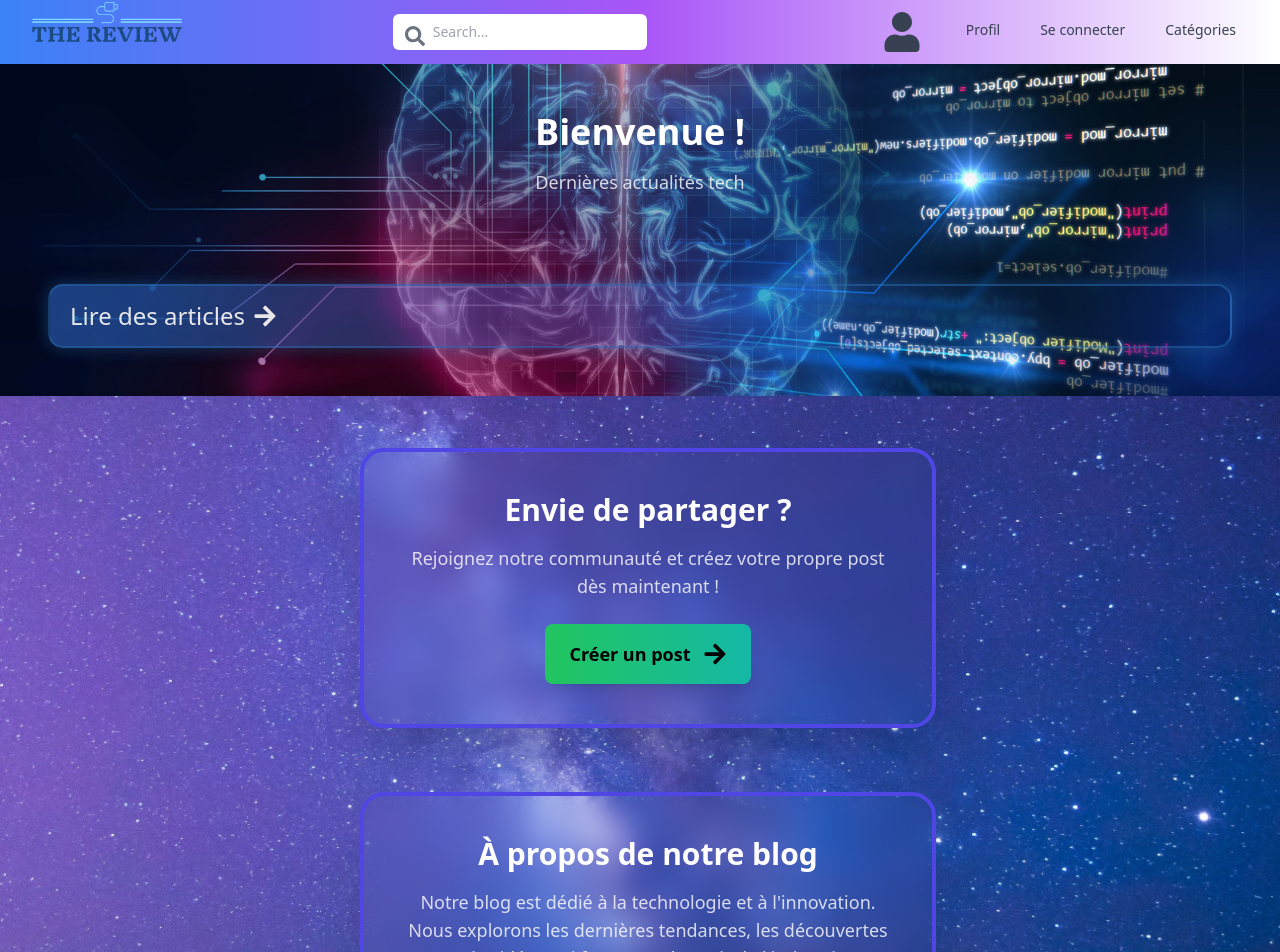
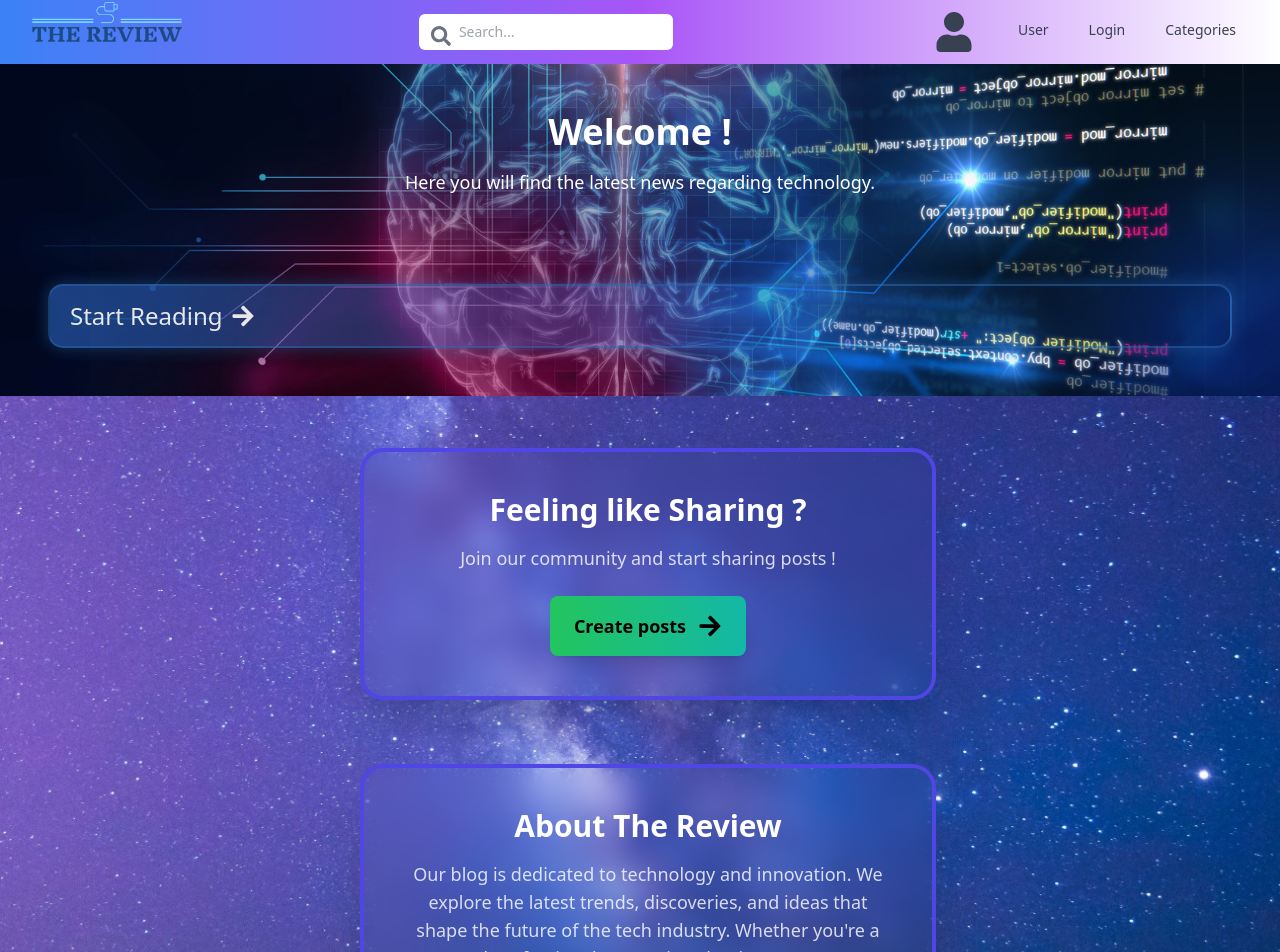
Before and after one commit to Marvindje/The-review-perso, a React (Vite) app in the folder frontend/: page / in a window 1280 px wide. Shown: the top 952 px of the page. Built offline with nearby package versions, Linux system fonts and the light colour scheme.

Commit message:
site traduit en anglais , optimisation de la navbar

```diff
--- a/frontend/src/components/NavBar.jsx
+++ b/frontend/src/components/NavBar.jsx
@@ -58,28 +58,29 @@ function Navbar({ onLogoClick }) {
 ) : (
   <FaUser className="w-10 h-10 mr-4 text-gray-700" />
 )}
-    {/* TODO: change here */}
-            <div className="relative group flex">
-  <Link to="/profil" className="text-gray-700 hover:bg-gray-700 hover:text-white px-3 py-2 rounded-md text-sm font-medium transition-all duration-300 ease-in-out transform hover:scale-105">Profil</Link>
-  <div className="absolute left-0 w-48 mt-2 py-2 bg-white rounded-lg shadow-xl hidden group-hover:block z-10 max-w-full overflow-y-auto border border-gray-200">
-    <Link to="/" className={linkClasses}>Accueil</Link>
-    <Link to="/mon-profil" className={linkClasses}>Profil</Link>
-    <Link to="/mes-posts" className={linkClasses}>Posts</Link>
-    <Link to="/creer-post" className={linkClasses}>Créer un Post</Link>
+
+   <div className="relative group flex">
+  <Link to="/user" className="text-gray-700 hover:bg-gray-700 hover:text-white px-3 py-2 rounded-md text-sm font-medium">User</Link>
+  <div className="absolute left-0 w-38 mt-2 py-2 bg-white rounded-lg shadow-xl hidden group-hover:block z-10 overflow-hidden">
+    <Link to="/" className={linkClasses}>Home</Link>
+    <Link to="/mon-profil" className={linkClasses}>My Profile</Link>
+    <Link to="/mes-posts" className={linkClasses}>My Posts</Link>
+    <Link to="/creer-post" className={linkClasses}>Create Posts</Link>
   </div>
 </div>
+
               <div className="relative group flex">
-                <Link to="/login" className="text-gray-700 hover:bg-gray-700 hover:text-white px-3 py-2 rounded-md text-sm font-medium transition-all duration-300 ease-in-out transform hover:scale-105">Se connecter</Link>
+                <Link to="/login" className="text-gray-700 hover:bg-gray-700 hover:text-white px-3 py-2 rounded-md text-sm font-medium transition-all duration-300 ease-in-out transform hover:scale-105">Login</Link>
               </div>
               <div className="relative group flex">
-                <Link to="/categories" className="text-gray-700 hover:bg-gray-700 hover:text-white px-3 py-2 rounded-md text-sm font-medium transition-all duration-300 ease-in-out transform hover:scale-105">Catégories</Link>
+                <Link to="/categories" className="text-gray-700 hover:bg-gray-700 hover:text-white px-3 py-2 rounded-md text-sm font-medium transition-all duration-300 ease-in-out transform hover:scale-105">Categories</Link>
                 <div className="absolute right-0 w-48 mt-2 py-2 bg-white rounded-lg shadow-xl hidden group-hover:block z-10 max-w-full overflow-y-auto border border-gray-200">
-                  <Link to="/categorie/developpement-web" className={linkClasses}>Dev Web</Link>
-                  <Link to="/categorie/intelligence-artificielle" className={linkClasses}>IA</Link>
+                  <Link to="/categorie/developpement-web" className={linkClasses}>Web Dev</Link>
+                  <Link to="/categorie/intelligence-artificielle" className={linkClasses}>AI</Link>
                   <Link to="/categorie/hardware" className={linkClasses}>Hardware</Link>
-                  <Link to="/categorie/logiciels" className={linkClasses}>Logiciels</Link>
+                  <Link to="/categorie/logiciels" className={linkClasses}>Software</Link>
                   <Link to="/categorie/cybersecurite" className={linkClasses}>CyberSec</Link>
-                  <Link to="/categorie/carrieres-technos" className={linkClasses}>Carrières Tech</Link>
+                  <Link to="/categorie/carrieres-technos" className={linkClasses}>Careers</Link>
                 </div>
               </div>
             </div>
--- a/frontend/src/pages/CarrieresTechnos.jsx
+++ b/frontend/src/pages/CarrieresTechnos.jsx
@@ -4,7 +4,7 @@ import ArticleSection from '../components/ArticleSection';
 import carrieresTechImage from '../assets/Deep-Tech-1.jpeg'; // Importation de l'image Deep-Tech-1.jpeg
 
 const CarrieresTechnos = () => {
-  return <ArticleSection title="Carrières et Technologies" image={carrieresTechImage} />;
+  return <ArticleSection title="Tech careers" image={carrieresTechImage} />;
 };
 
 export default CarrieresTechnos;
--- a/frontend/src/pages/Contact.jsx
+++ b/frontend/src/pages/Contact.jsx
@@ -27,7 +27,7 @@ function Contact() {
           animate={{ scale: 1 }}
           transition={{ duration: 0.5 }}
         >
-          Contactez-nous
+          Contact us
         </motion.h1>
         <form className="w-full" onSubmit={handleSubmit(onSubmit)}>
           <div className="mb-4 flex items-center">
@@ -36,9 +36,9 @@ function Contact() {
               {...register('name', { required: true })}
               className="shadow appearance-none border rounded w-full py-2 px-3 text-gray-700 leading-tight focus:outline-none focus:shadow-outline"
               type="text"
-              placeholder="Votre nom"
+              placeholder="Your name"
             />
-            {errors.name && <p>Ce champ est requis</p>}
+            {errors.name && <p>This field is required</p>}
           </div>
           <div className="mb-4 flex items-center">
             <FaEnvelope className="text-blue-500 mr-2" />
@@ -46,22 +46,22 @@ function Contact() {
               {...register('email', { required: true, pattern: /^\S+@\S+$/i })}
               className="shadow appearance-none border rounded w-full py-2 px-3 text-gray-700 leading-tight focus:outline-none focus:shadow-outline"
               type="email"
-              placeholder="Votre email"
+              placeholder="Your email"
             />
-            {errors.email && <p>Email invalide</p>}
+            {errors.email && <p>Please enter a valid email adress</p>}
           </div>
           <div className="mb-4 flex items-start">
             <FaPen className="text-blue-500 mr-2 mt-2" />
             <textarea
               {...register('message', { required: true })}
               className="shadow appearance-none border rounded w-full py-2 px-3 text-gray-700 leading-tight focus:outline-none focus:shadow-outline"
-              placeholder="Votre message"
+              placeholder="Your message"
             />
-            {errors.message && <p>Ce champ est requis</p>}
+            {errors.message && <p>This field is required</p>}
           </div>
           <div className="flex items-center justify-between">
             <button className="bg-blue-500 hover:bg-blue-700 text-white font-bold py-2 px-4 rounded focus:outline-none focus:shadow-outline" type="submit">
-              Envoyer
+              Send
             </button>
           </div>
         </form>
--- a/frontend/src/pages/CreerPosts.jsx
+++ b/frontend/src/pages/CreerPosts.jsx
@@ -91,12 +91,12 @@ function CreerPosts() {
         >
             <ToastContainer />
             <motion.h1
-                className="custom-h1 w-3/4 mx-auto text-5xl font-bold mb-6 p-5 rounded-lg shadow-md bg-gradient-to-r from-blue-500 via-purple-500 to-transparent text-white border border-indigo-400 hover:shadow-lg transform hover:scale-105 hover:rotate-3 transition-transform duration-300 ease-in-out cursor-pointer relative"
+                  className="w-3/4 mx-auto text-4xl font-semibold text-white mb-6 p-5 rounded-lg shadow-md bg-transparent border border-blue-500 hover:shadow-lg transition-shadow duration-300 ease-in-out backdrop-blur-md"
                 initial={{ x: "-100vw" }}
                 animate={{ x: 0 }}
                 transition={{ duration: 1 }}
             >
-                Partagez vos pensées avec le monde !
+Share your thoughts with the world !
             </motion.h1>
 
             <motion.div
--- a/frontend/src/pages/CyberSecurite.jsx
+++ b/frontend/src/pages/CyberSecurite.jsx
@@ -4,7 +4,7 @@ import cyberSecuriteImage from '../assets/cyber-secu.jpeg';
 import ArticleSection from '../components/ArticleSection';
 
 const CyberSecurite = () => {
-  return <ArticleSection title="Cyber Sécurité" image={cyberSecuriteImage} />;
+  return <ArticleSection title="Cybersecurity" image={cyberSecuriteImage} />;
 };
 
 export default CyberSecurite;
--- a/frontend/src/pages/DeveloppementWeb.jsx
+++ b/frontend/src/pages/DeveloppementWeb.jsx
@@ -4,7 +4,7 @@ import ArticleSection from '../components/ArticleSection';
 import devWebImage from '../assets/dev-web.jpeg';
 
 const DeveloppementWeb = () => {
-  return <ArticleSection title="Développement Web" image={devWebImage} />;
+  return <ArticleSection title="Web development" image={devWebImage} />;
 };
 
 export default DeveloppementWeb;
--- a/frontend/src/pages/Homepage.jsx
+++ b/frontend/src/pages/Homepage.jsx
@@ -32,8 +32,8 @@ function HomePage() {
                 boxShadow: "0 0 20px 5px rgba(255, 255, 255, 0.6)",
             }}
         >
-            <h1 className="font-bold text-4xl text-white mb-4">Bienvenue !</h1>
-            <p className="text-lg text-white mb-6 opacity-80">Dernières actualités tech</p>
+            <h1 className="font-bold text-4xl text-white mb-4">Welcome !</h1>
+            <p className="text-lg text-white mb-6 opacity-100">Here you will find the latest news regarding technology.</p>
             <a
                 href="/blog"
                 className="self-stretch mt-16 px-5 py-3 shadow-lg rounded-lg text-white bg-gradient-to-r from-blue-500-opacity-50 to-indigo-500-opacity-150 transform transition-transform duration-500 ease-in-out hover:shadow-2xl active:scale-90 flex items-center opacity-90"
@@ -51,7 +51,7 @@ function HomePage() {
                     border: '2px solid rgba(43, 108, 176, 1)'
                 }}
             >
-                Lire des articles <FaArrowRight className="ml-2" />
+                Start Reading <FaArrowRight className="ml-2" />
             </a>
         </motion.div>
 
@@ -63,14 +63,14 @@ function HomePage() {
         >
             <motion.div
                 className="bg-transparent border-4 border-indigo-600 shadow-2xl rounded-3xl p-10 mx-2 w-full transition-shadow duration-500 ease-in-out hover:shadow-3xl backdrop-blur-md"
-                whileHover={{ scale: 1.02, boxShadow: "0 8px 20px rgba(0, 0, 0, 0.2)" }}
+                whileHover={{ boxShadow: "0 8px 20px rgba(0, 0, 0, 0.2)" }}
                 initial={{ rotate: 0 }}
                 animate={{ rotate: 0 }}
                 transition={{ duration: 0.3 }}
             >
                 <div className="mx-auto text-center">
-                    <h2 className="font-bold text-3xl text-white mb-4">Envie de partager ?</h2>
-                    <p className="text-lg text-white mb-6 opacity-80">Rejoignez notre communauté et créez votre propre post dès maintenant !</p>
+                    <h2 className="font-bold text-3xl text-white mb-4">Feeling like Sharing ?</h2>
+                    <p className="text-lg text-white mb-6 opacity-80">Join our community and start sharing posts !</p>
                     <motion.div
                         whileHover={{ scale: 1.1 }}
                         whileTap={{ scale: 0.9 }}
@@ -79,7 +79,7 @@ function HomePage() {
                             to="/creer-post"
                             className="inline-flex items-center px-6 py-4 shadow-lg rounded-lg font-semibold text-lg bg-gradient-to-r from-green-500 to-teal-500 hover:from-teal-500 hover:to-green-500 transform transition-transform duration-300 ease-in-out hover:scale-105 hover:-rotate-2"
                         >
-                            Créer un post
+                            Create posts
                             <FaArrowRight className="ml-3 text-2xl" />
                         </Link>
                     </motion.div>
@@ -95,15 +95,15 @@ function HomePage() {
         >
             <motion.div
                  className="bg-transparent border-4 border-indigo-600 shadow-2xl rounded-3xl p-10 mx-2 w-full transition-shadow duration-500 ease-in-out hover:shadow-3xl backdrop-blur-md"
-                whileHover={{ scale: 1.05, boxShadow: "0 8px 20px rgba(0, 0, 0, 0.2)" }}
+                whileHover={{  boxShadow: "0 8px 20px rgba(0, 0, 0, 0.2)" }}
                 initial={{ rotate: 0 }}
                 animate={{ rotate: 0 }}
-                transition={{ duration: 0.3 }}
+                transition={{ duration: 0.5 }}
             >
                 <div className="mx-auto text-center">
-                    <h2 className="font-bold text-3xl text-white mb-4">À propos de notre blog</h2>
+                    <h2 className="font-bold text-3xl text-white mb-4">About The Review</h2>
                     <p className="text-lg text-white mb-6 opacity-80">
-                        Notre blog est dédié à la technologie et à l'innovation. Nous explorons les dernières tendances, les découvertes et les idées qui façonnent l'avenir de l'industrie technologique. Que vous soyez un professionnel chevronné ou un débutant curieux, notre contenu est conçu pour vous inspirer et vous informer. Nous couvrons une gamme de sujets, y compris le développement web, l'intelligence artificielle, le matériel, les logiciels, la cybersécurité, et bien plus encore. Rejoignez notre communauté et découvrez le monde passionnant de la technologie avec nous !
+                    Our blog is dedicated to technology and innovation. We explore the latest trends, discoveries, and ideas that shape the future of the tech industry. Whether you're a seasoned professional or a curious beginner, our content is designed to inspire and inform you. We cover a range of topics, including web development, artificial intelligence, hardware, software, cybersecurity, and much more. Join our community and explore the exciting world of technology with us !
                     </p>
                 </div>
             </motion.div>
--- a/frontend/src/pages/IntelligenceArtificielle.jsx
+++ b/frontend/src/pages/IntelligenceArtificielle.jsx
@@ -4,7 +4,7 @@ import ArticleSection from '../components/ArticleSection';
 import aiImage from '../assets/maxresdefault.jpeg';
 
 const IntelligenceArtificielle = () => {
-  return <ArticleSection title=" Intelligence Artificielle" image={aiImage} />;
+  return <ArticleSection title="Artificial Intelligence" image={aiImage} />;
 };
 
 export default IntelligenceArtificielle;
--- a/frontend/src/pages/Logiciels.jsx
+++ b/frontend/src/pages/Logiciels.jsx
@@ -3,7 +3,7 @@ import ArticleSection from '../components/ArticleSection';
 import softwareImage from '../assets/logiciel.jpeg';
 
 const Logiciels = () => {
-  return <ArticleSection title="Logiciels" image={softwareImage} />;
+  return <ArticleSection title="Software" image={softwareImage} />;
 };
 
 export default Logiciels;
--- a/frontend/src/pages/MesPosts.jsx
+++ b/frontend/src/pages/MesPosts.jsx
@@ -80,13 +80,14 @@ function MesPosts() {
 >
 
 <motion.h1
-            className="w-3/4 mx-auto text-4xl font-semibold text-gray-700 mb-6 p-5 rounded-lg shadow-md bg-gray-100 border border-gray-300 hover:shadow-lg transition-shadow duration-300 ease-in-out"
+    className="w-3/4 mx-auto text-4xl font-semibold text-white mb-6 p-5 rounded-lg shadow-md bg-transparent border border-blue-500 hover:shadow-lg transition-shadow duration-300 ease-in-out backdrop-blur-md"
     initial={{ x: "-100vw" }}
     animate={{ x: 0 }}
     transition={{ duration: 1 }}
 >
-            Mes Posts
+    My Posts
 </motion.h1>
+
 
         {posts.length === 0 ? (
             <motion.div
@@ -95,7 +96,7 @@ function MesPosts() {
                 animate={{ opacity: 1, y: 0 }}
                 transition={{ duration: 0.5 }}
             >
-                Aucun post à afficher
+
                 <img src={noResultsImage} alt="No Results" className="mt-4 w-1/2 mx-auto" /> {/* Ajout de l'image */}
             </motion.div>
         ) : (
```
Lines whose indentation alone changed are shown as unchanged.
